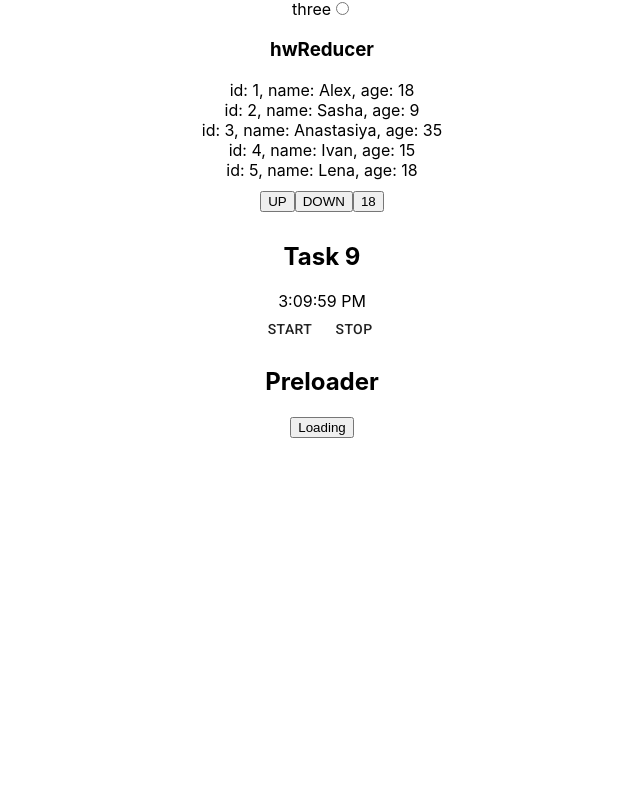
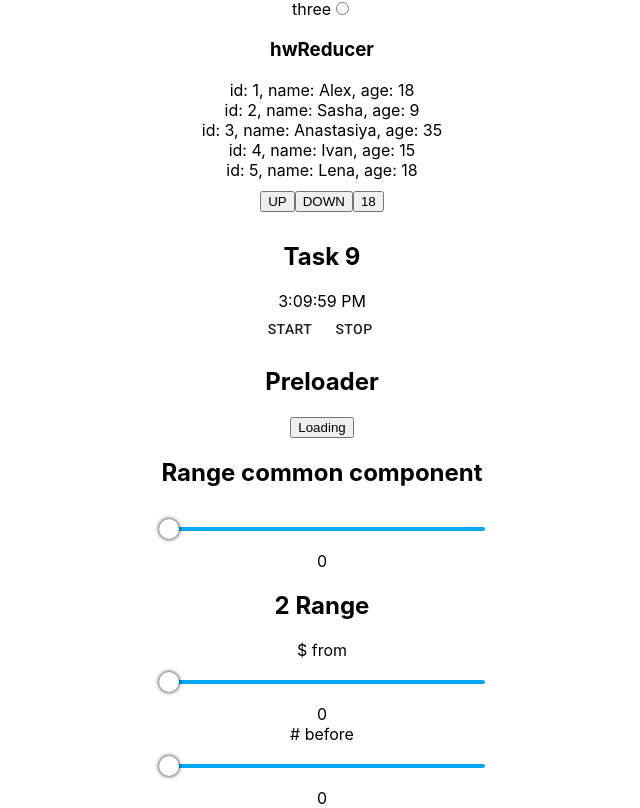
Before and after one commit to iRootPro/ReactHW, a React (Create React App) app: page /#/Junior in a window 1280 px wide. Shown: the part 412-1220 px from the top of the page, without its empty margins (318-958 px from the left). Before the commit the page ends 850 px from the top, so only its background shows below. Built offline with nearby package versions, Linux system fonts and the light colour scheme.

Commit message:
Add own compnents Range and TwoRange

```diff
--- a/src/components/Junior/Junior.tsx
+++ b/src/components/Junior/Junior.tsx
@@ -1,4 +1,4 @@
-import React, {useState} from "react";
+import React, {useCallback, useState} from "react";
 import {EditableSpan} from "../EditableSpan/EditableSpan";
 import {Select} from "../common/Select/Select";
 import {Radio} from "../common/Radio/Radio";
@@ -9,13 +9,15 @@ import Preloader from "../common/Preloader/Preloader";
 import {useDispatch, useSelector} from "react-redux";
 import {AppRootStateType} from "../../state/store";
 import {changeStatusLoadingAC, loaderStateType} from "../../redux/preloader-reducer";
+import {Range} from "../common/Range/Range"
+import {TwoRange} from "../common/2Range/TwoRange";
 
 export function Junior() {
 
     let [valueSpan, setValueSpan] = useState('Default value')
     let [valueSelect, setValueSelect] = useState('one')
     let [valueRadio, setValueRadio] = useState('one')
-    let [people, setPeople] = useState<Array<{ id: string, name: string, age: number }>> (
+    let [people, setPeople] = useState<Array<{ id: string, name: string, age: number }>>(
         [
             {id: '1', name: 'Alex', age: 18},
             {id: '2', name: 'Sasha', age: 9},
@@ -24,10 +26,13 @@ export function Junior() {
             {id: '5', name: 'Lena', age: 18},
         ]
     )
+    let [valueRange, setValueRange] = useState<number>(0)
+    let [valueFrom, setValueFrom] = useState<number>(0)
+    let [valueBefore, setValueBefore] = useState<number>(0)
 
-    const onChangeEditableHandler = (value: string) => {
+    const onChangeEditableHandler = useCallback((value: string) => {
         setValueSpan(value)
-    }
+    }, [setValueSpan])
 
     const saveToLocalStorage = () => {
         localStorage.setItem('value', valueSpan)
@@ -38,32 +43,45 @@ export function Junior() {
         if (valueFromLocalStorage) setValueSpan(valueFromLocalStorage)
     }
 
-    const onChangeHandler = (value: string) => {
+    const onChangeHandler = useCallback((value: string) => {
         setValueSelect(value)
-    }
-    const onChangeRadioHandler = (value: string) => {
+    }, [setValueSelect])
+    const onChangeRadioHandler = useCallback((value: string) => {
         setValueRadio(value)
-    }
+    }, [setValueRadio])
 
-    const upButtonHandler = () => {
+    const upButtonHandler = useCallback(() => {
         setPeople(hwReducer(people, {type: 'SORT', payload: 'up'}))
-    }
-    const downButtonHandler = () => {
+    }, [setPeople, people])
+
+    const downButtonHandler = useCallback(() => {
         setPeople(hwReducer(people, {type: 'SORT', payload: 'down'}))
-    }
-    const checkButtonHandler = () => {
+    }, [setPeople, people])
+    const checkButtonHandler = useCallback(() => {
         setPeople(hwReducer(people, {type: 'CHECK', payload: '18'}))
-    }
+    }, [setPeople, people])
+
+    const onChangeRangeHandler = useCallback((value: number) => {
+        setValueRange(value)
+    }, [setValueRange])
+
+    const onChangeFromPriceHandler = useCallback((value: number) => {
+        setValueFrom(value)
+    }, [setValueFrom])
+
+    const onChangeBeforePriceHandler = useCallback((value: number) => {
+        setValueBefore(value)
+    }, [setValueBefore])
 
     const loading = useSelector<AppRootStateType, loaderStateType>(state => state.loading)
     let dispatch = useDispatch()
 
-    const loadingButtonHandler = () => {
+    const loadingButtonHandler = useCallback(() => {
         dispatch(changeStatusLoadingAC(true))
         setTimeout(() => {
             dispatch(changeStatusLoadingAC(false))
         }, 3000)
-    }
+    }, [dispatch])
 
     return (
         <div><h1>Junior Page</h1>
@@ -95,20 +113,36 @@ export function Junior() {
             </div>
             <div><h3>hwReducer</h3></div>
             <div>
-                { people.map(man => <div key={man.id}>id: {man.id}, name: {man.name}, age: {man.age}</div>) }
+                {people.map(man => <div key={man.id}>id: {man.id}, name: {man.name}, age: {man.age}</div>)}
             </div>
-            <div style={{ padding: '10px'}}>
+            <div style={{padding: '10px'}}>
                 <Button class={"standard-btn"} name={'UP'} callBackHandler={upButtonHandler}/>
                 <Button class={"standard-btn"} name={'DOWN'} callBackHandler={downButtonHandler}/>
                 <Button class={"standard-btn"} name={'18'} callBackHandler={checkButtonHandler}/>
             </div>
-           <Time/>
+            <Time/>
             <div>
                 <h2>Preloader</h2>
                 <div>
-                    <div> { loading.loading ? <Preloader/> : null } </div>
+                    <div> {loading.loading ? <Preloader/> : null} </div>
                     <button onClick={loadingButtonHandler}>Loading</button>
                 </div>
+            </div>
+            <div>
+                <h2>Range common component</h2>
+                <Range minValue={0} maxValue={10} value={valueRange} onChange={onChangeRangeHandler}/>
+            </div>
+            <div>
+                <h2>2 Range</h2>
+                <TwoRange
+                    minValueFrom={0}
+                    maxValueFrom={100}
+                    minValueBefore={0}
+                    maxValueBefore={50}
+                    fromValue={valueFrom}
+                    beforeValue={valueBefore}
+                    onChangeFromPrice={onChangeFromPriceHandler}
+                    onChangeBeforePrice={onChangeBeforePriceHandler}/>
             </div>
         </div>
     )
--- /dev/null
+++ b/src/components/common/2Range/TwoRange.tsx
@@ -0,0 +1,29 @@
+import React from "react";
+import {Range} from "../Range/Range";
+
+type PropsTwoRangeType = {
+    minValueFrom: number
+    maxValueFrom: number
+    minValueBefore: number
+    maxValueBefore: number
+    fromValue: number
+    beforeValue: number
+    onChangeFromPrice: (value: number) => void
+    onChangeBeforePrice: (value: number) => void
+
+}
+
+export const TwoRange = React.memo((props: PropsTwoRangeType) => {
+    const fromPriceHandler = (valueFrom: number) => {
+        props.onChangeFromPrice(valueFrom)
+    }
+    const beforePriceHandler = (valueBefore: number) => {
+        props.onChangeBeforePrice(valueBefore)
+    }
+    return (
+        <div>
+          <div><span>$ from</span> <Range minValue={props.minValueFrom} maxValue={props.maxValueFrom} value={props.fromValue} onChange={fromPriceHandler}/></div>
+          <div><span># before</span> <Range minValue={props.minValueBefore} maxValue={props.maxValueBefore} value={props.beforeValue} onChange={beforePriceHandler}/></div>
+        </div>
+    )
+})
--- a/src/components/common/Button/Button.tsx
+++ b/src/components/common/Button/Button.tsx
@@ -7,8 +7,8 @@ type PropsType = {
     callBackHandler?: () => void
 }
 
-export function Button(props: PropsType) {
+export const Button = React.memo((props: PropsType) => {
     return (
             <button className={classes[props.class]} onClick={props.callBackHandler}>{props.name}</button>
     )
-}
+})
--- a/src/components/common/CheckBox/CheckBox.tsx
+++ b/src/components/common/CheckBox/CheckBox.tsx
@@ -10,7 +10,7 @@ type PropsType = {
 
 
 
-export function CheckBox(props: PropsType) {
+export const CheckBox = React.memo((props: PropsType) => {
     return (
         <div>
             <input type="checkbox"
@@ -19,6 +19,5 @@ export function CheckBox(props: PropsType) {
                    onChange={e => props.onChange(e.currentTarget.checked)}
             />
         </div>
-
     )
-}
+})
--- a/src/components/common/Input/Input.tsx
+++ b/src/components/common/Input/Input.tsx
@@ -12,7 +12,7 @@ type PropsType = {
     onBlur?: () => void
 }
 
-export function Input(props: PropsType) {
+export const Input = React.memo((props: PropsType) => {
     return (
         <div className={props.error ? classes['red-input'] : classes[props.class]}>
             <label>{props.label}</label>
@@ -26,4 +26,4 @@ export function Input(props: PropsType) {
             <div>{props.message}</div>
         </div>
     )
-}
+})
--- a/src/components/common/Preloader/Preloader.tsx
+++ b/src/components/common/Preloader/Preloader.tsx
@@ -1,10 +1,10 @@
 import React from "react";
 import preloader from "./../../../assets/img/preloader.svg"
 
-const Preloader = () => {
+const Preloader = React.memo(() => {
     return (
         <img src={preloader} alt="preloader"/>
     )
-}
+})
 
 export default Preloader
--- a/src/components/common/Radio/Radio.tsx
+++ b/src/components/common/Radio/Radio.tsx
@@ -8,7 +8,7 @@ type PropsType = {
 }
 
 
-export const Radio = (props: PropsType) => {
+export const Radio = React.memo((props: PropsType) => {
     const onChange = (e: ChangeEvent<HTMLInputElement>) => {
         props.onChange(e.currentTarget.value)
     }
@@ -30,4 +30,4 @@ export const Radio = (props: PropsType) => {
             }
         </>
     )
-}
+})
--- /dev/null
+++ b/src/components/common/Range/Range.module.css
@@ -0,0 +1,39 @@
+body{
+    min-height: 100vh;
+    padding: 0 10vh;
+    margin: 0;
+    position: relative;
+    display: flex;
+    align-items: center;
+    justify-content: center;
+}
+
+input[type=range] {
+    -webkit-appearance: none;
+    margin: 20px 0;
+    width: 100%;
+}
+input[type=range]:focus {
+    outline: none;
+}
+input[type=range]::-webkit-slider-runnable-track {
+    width: 100%;
+    height: 4px;
+    cursor: pointer;
+    animate: 0.2s;
+    background: #03a9f4;
+    border-radius: 25px;
+}
+input[type=range]::-webkit-slider-thumb {
+    height: 20px;
+    width: 20px;
+    border-radius: 50%;
+    background: #fff;
+    box-shadow: 0 0 4px 0 rgba(0,0,0, 1);
+    cursor: pointer;
+    -webkit-appearance: none;
+    margin-top: -8px;
+}
+input[type=range]:focus::-webkit-slider-runnable-track {
+    background: #03a9f4;
+}
--- /dev/null
+++ b/src/components/common/Range/Range.tsx
@@ -0,0 +1,22 @@
+import React, {ChangeEvent, useCallback} from "react";
+import classes from "./Range.module.css"
+
+type PropsRangeType = {
+    minValue: number
+    maxValue: number
+    value: number
+    onChange: (value: number) => void
+}
+
+export const Range = React.memo((props: PropsRangeType) => {
+
+    const callBackRangeChange = useCallback((e: ChangeEvent<HTMLInputElement>) => {
+        props.onChange(+e.currentTarget.value)
+    }, [props])
+    return (
+        <div>
+                <div> <input className={classes.input} type={"range"} min={props.minValue} max={props.maxValue} value={props.value} onChange={callBackRangeChange}/></div>
+                <div><span>{props.value}</span></div>
+        </div>
+    )
+})
--- a/src/components/common/Select/Select.tsx
+++ b/src/components/common/Select/Select.tsx
@@ -8,7 +8,7 @@ type PropsType = {
 }
 
 
-export const Select = (props: PropsType) => {
+export const Select = React.memo((props: PropsType) => {
     const onChange = (e: ChangeEvent<HTMLSelectElement>) => {
         if (e.currentTarget.value) {
             props.onChange(e.currentTarget.value)
@@ -26,4 +26,4 @@ export const Select = (props: PropsType) => {
             }
         </select>
     )
-}
+})
--- a/src/index.tsx
+++ b/src/index.tsx
@@ -8,7 +8,6 @@ import {store} from "./state/store";
 
 ReactDOM.render(
     <Provider store={store}>
-
         <React.StrictMode>
             <App/>
         </React.StrictMode>
```
